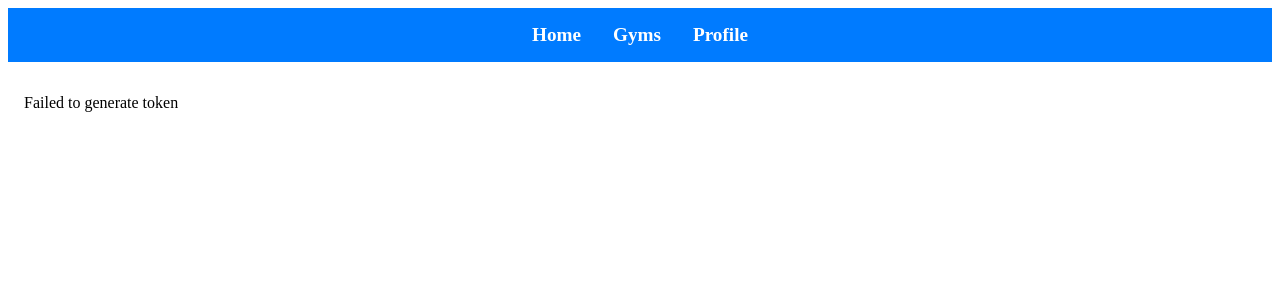
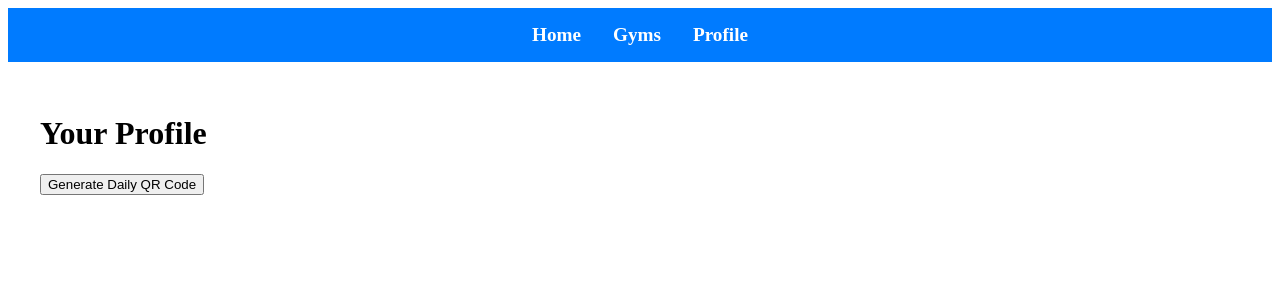
Before and after one commit to StartedtoCodewithAI/FitSpot, a React (Vite) app: page /profile in a window 1280 px wide. Shown: the top 300 px of the page. Built offline with nearby package versions, Linux system fonts and the light colour scheme; no server answers.

Commit message:
Update profile.jsx

```diff
--- a/src/pages/profile.jsx
+++ b/src/pages/profile.jsx
@@ -1,61 +1,57 @@
-import React, { useState, useEffect } from "react";
-import QRCode from "react-qr-code";
-import axios from "axios";
+import React, { useState } from "react";
+import QRCode from "qrcode.react";
+
+const BACKEND_URL = import.meta.env.VITE_BACKEND_URL || "https://fitspot-backend-production.up.railway.app";
 
 export default function Profile() {
-  const [user, setUser] = useState(null);
-  const [token, setToken] = useState("");
-  const [used, setUsed] = useState(false);
+  const [qrCodeData, setQrCodeData] = useState(null);
+  const [loading, setLoading] = useState(false);
   const [error, setError] = useState(null);
 
-  // Simulated user profile (replace with real auth data in production)
-  useEffect(() => {
-    const storedUser = {
-      id: "user-123",
-      name: "John Doe",
-      email: "john@example.com",
-    };
-    setUser(storedUser);
-  }, []);
+  async function generateQRCode() {
+    setLoading(true);
+    setError(null);
 
-  // Generate one-time QR token on mount
-  useEffect(() => {
-    if (user) {
-      const today = new Date().toISOString().split("T")[0]; // e.g. "2025-06-04"
-      const uniqueToken = `${user.id}-${today}`;
+    try {
+      const response = await fetch(`${BACKEND_URL}/api/generate-code`, {
+        method: "POST",
+        headers: {
+          "Content-Type": "application/json",
+          // Add authentication headers here if needed
+        },
+        body: JSON.stringify({
+          userId: "USER_ID_HERE", // Replace with actual logged-in user ID
+        }),
+      });
 
-      // Call backend to register this token
-      axios
-        .post("https://fitspot-backend-url/api/generate", {
-          token: uniqueToken,
-          userId: user.id,
-          date: today,
-        })
-        .then(() => {
-          setToken(uniqueToken);
-        })
-        .catch((err) => {
-          setError("Failed to generate token");
-          console.error(err);
-        });
+      if (!response.ok) {
+        throw new Error("Failed to generate code");
+      }
+
+      const data = await response.json();
+      setQrCodeData(data.code); // Assuming backend returns { code: "abc123" }
+    } catch (err) {
+      setError(err.message || "Error generating QR code");
+    } finally {
+      setLoading(false);
     }
-  }, [user]);
-
-  if (!user) return <p>Loading user...</p>;
-  if (error) return <p>{error}</p>;
+  }
 
   return (
-    <div style={{ padding: "2rem", textAlign: "center" }}>
-      <h1>Welcome, {user.name}</h1>
-      <p>Your daily access code is below. Show it at the gym entrance.</p>
+    <div style={{ padding: "1rem" }}>
+      <h1>Your Profile</h1>
 
-      {token && !used ? (
-        <div style={{ margin: "2rem auto", width: "fit-content" }}>
-          <QRCode value={token} size={256} />
-          <p style={{ marginTop: "1rem" }}>Valid only for today and one-time use.</p>
+      <button onClick={generateQRCode} disabled={loading}>
+        {loading ? "Generating..." : "Generate Daily QR Code"}
+      </button>
+
+      {error && <p style={{ color: "red" }}>{error}</p>}
+
+      {qrCodeData && (
+        <div style={{ marginTop: "1rem" }}>
+          <QRCode value={qrCodeData} size={256} />
+          <p>Show this QR code at partner gyms to enter for the day.</p>
         </div>
-      ) : (
-        <p>This code has been used or is no longer valid.</p>
       )}
     </div>
   );
```
